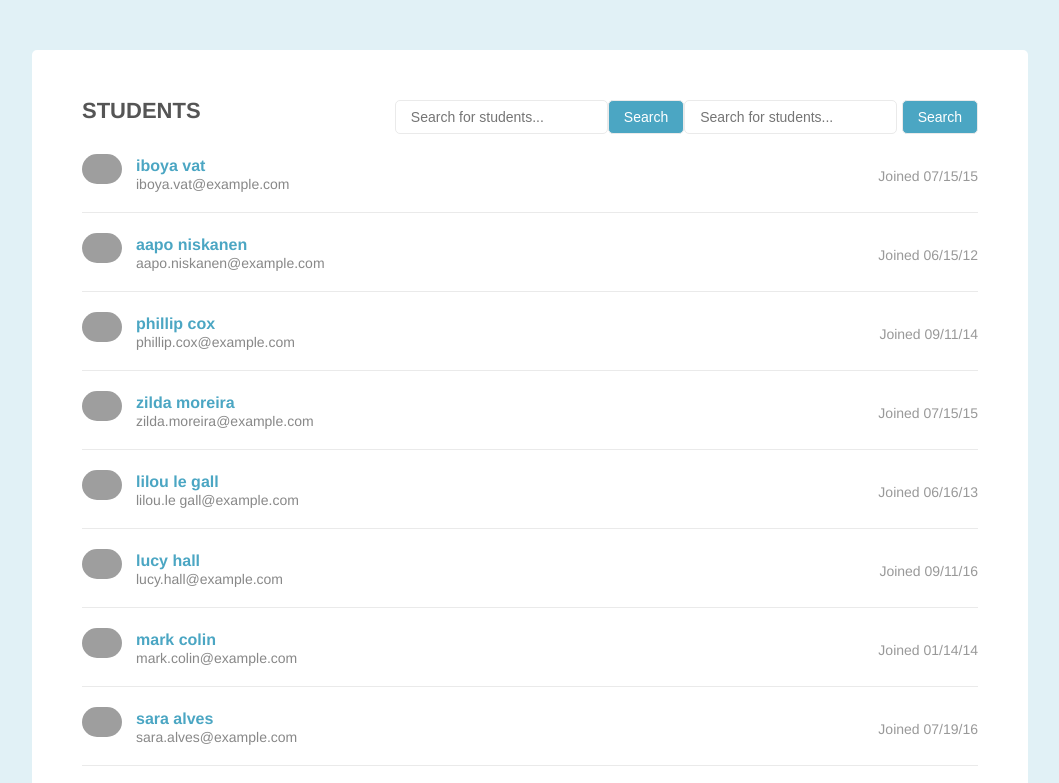
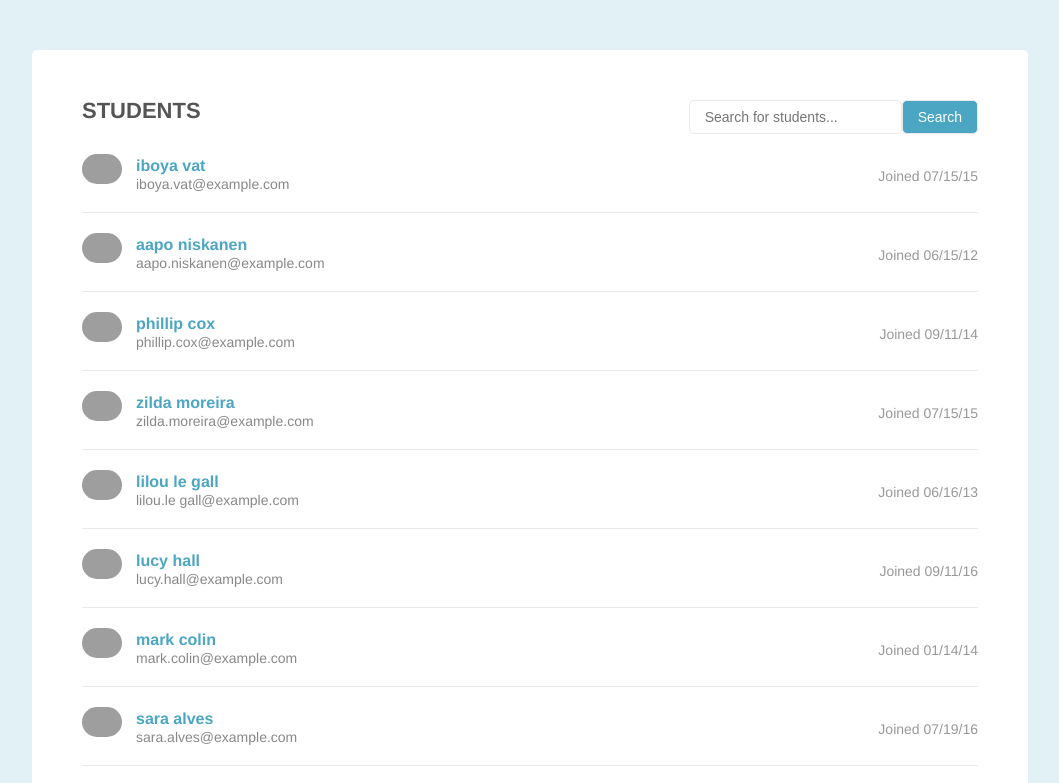
Before and after one commit to stacyrays/techdegree-project-2, a plain HTML site: page index.html in a window 1280 px wide. Shown: the top 783 px of the page, without its empty margins (110-1169 px from the left). Drawn offline with Linux system fonts and the light colour scheme; grey boxes are pictures that could not be loaded.

Commit message:
Update index.html
Removed static search

```diff
--- a/index.html
+++ b/index.html
@@ -12,10 +12,6 @@
       <div class="page-header cf">
         <h2>Students</h2>
         <!-- student search HTML to add dynamically -->
-        <div class="student-search">
-          <input placeholder="Search for students...">
-          <button>Search</button>
-        </div>
         <!-- end search -->
       </div>
       <ul class="student-list">
```
